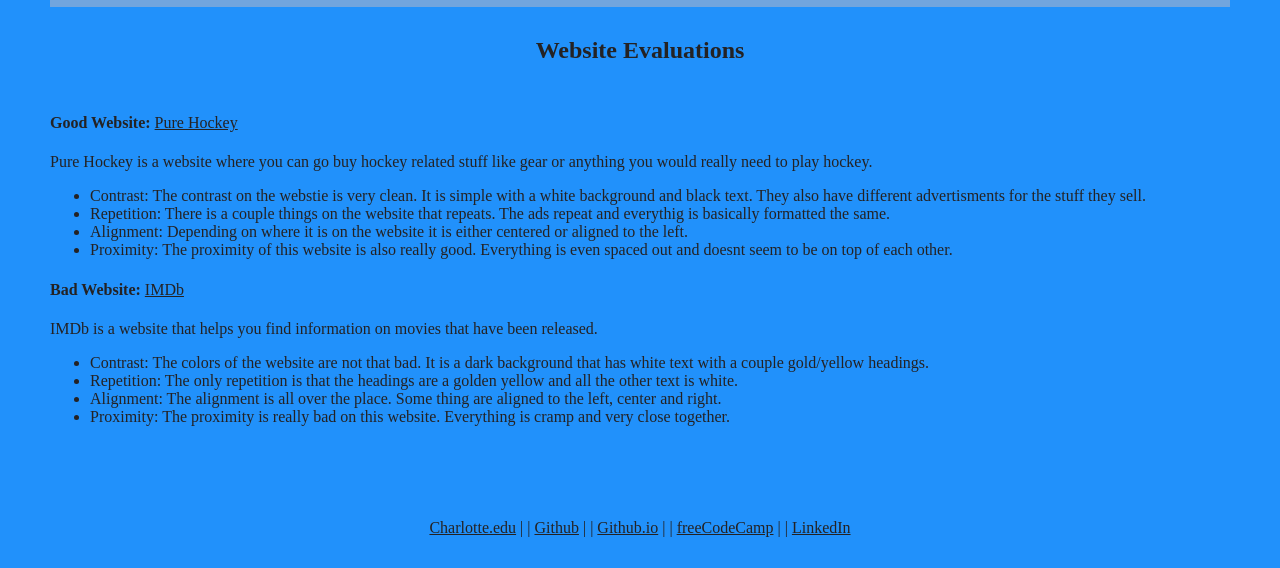
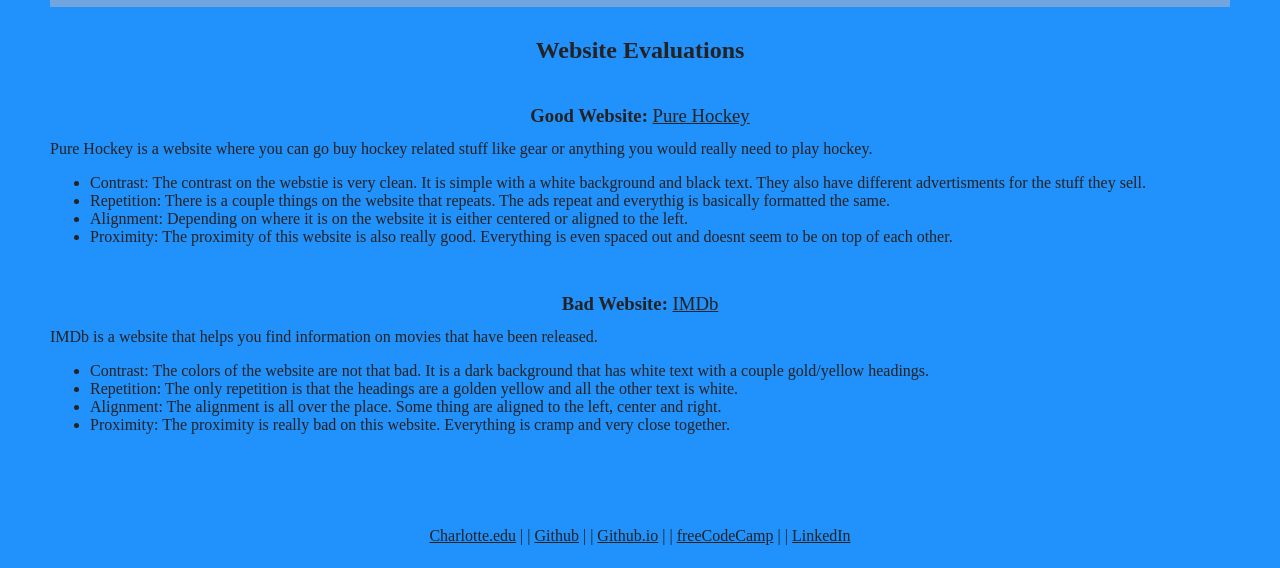
Before and after one commit to njohns91/njohns91.github.io, a plain HTML site: page itis3135/crap_evaluation.html in a window 1280 px wide. Shown: the part 100-668 px from the top of the page. Drawn offline with Linux system fonts and the light colour scheme.

Commit message:
Update crap_evaluation.html

```diff
--- a/itis3135/crap_evaluation.html
+++ b/itis3135/crap_evaluation.html
@@ -41,7 +41,9 @@
 
         <h2>Website Evaluations</h2>
         <br>
-        <h4>Good Website: <a href = "https://www.purehockey.com/" target = " ">Pure Hockey</a></h4>
+        <div class = "website_name">
+        <h3>Good Website: <a href = "https://www.purehockey.com/" target = " ">Pure Hockey</a></h3>
+      </div>
         <p>Pure Hockey is a website where you can go buy hockey related stuff like gear or anything you would really need to play hockey.
         </p>
         <ul>
@@ -50,7 +52,10 @@
             <li>Alignment: Depending on where it is on the website it is either centered or aligned to the left.</li>
             <li>Proximity: The proximity of this website is also really good. Everything is even spaced out and doesnt seem to be on top of each other.</li>
         </ul>
-        <h4>Bad Website: <a href = "https://www.imdb.com/" target = " ">IMDb</a></h4>
+        <br>
+        <div class = "website_name">
+        <h3>Bad Website: <a href = "https://www.imdb.com/" target = " ">IMDb</a></h3>
+        </div>
         <p>IMDb is a website that helps you find information on movies that have been released.</p>
         <ul>
             <li>Contrast: The colors of the website are not that bad. It is a dark background that has white text with a couple gold/yellow headings.</li>
```
